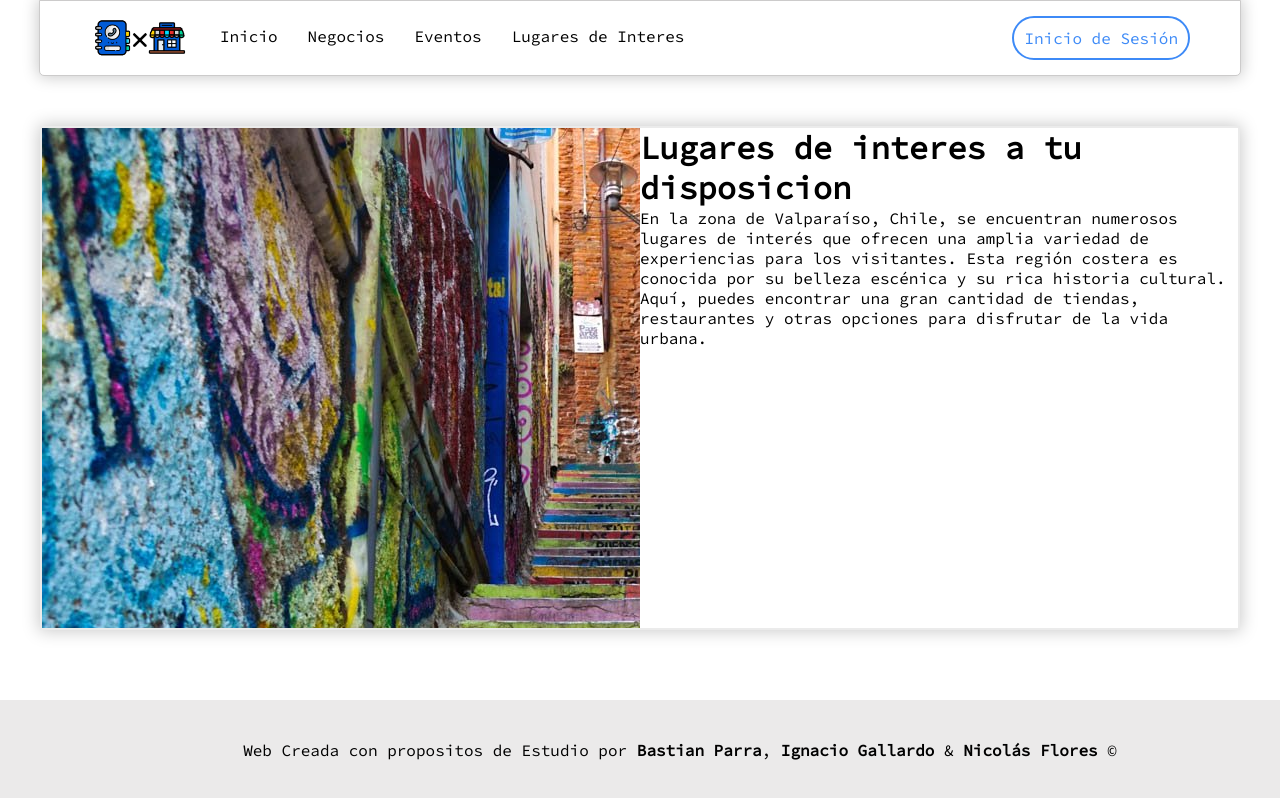
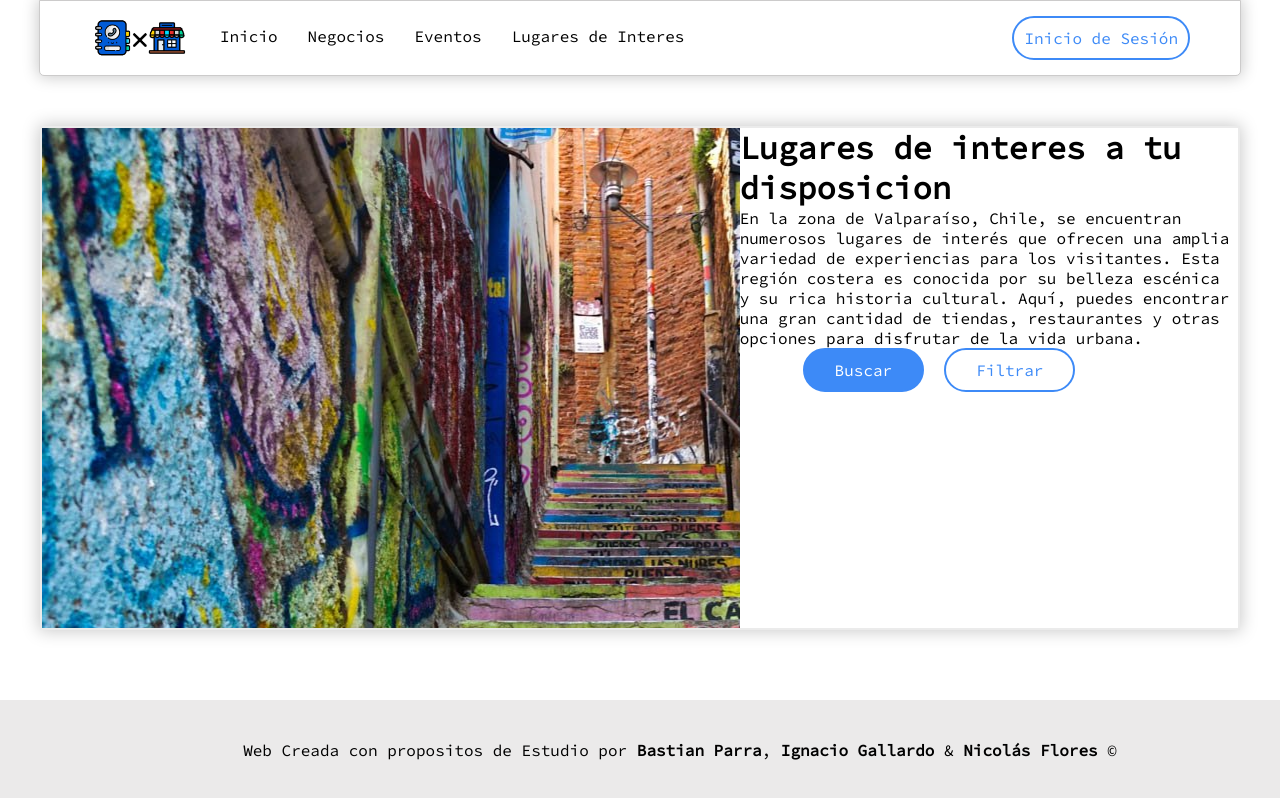
Before and after one commit to Bastian-Parra/proyecto-directorio, a React (Vite) app in the folder directorio-app/: page /lugares in a window 1280 px wide. Shown: the top 798 px of the page. Built offline with nearby package versions, Linux system fonts and the light colour scheme.

Commit message:
Texto + imagen y botones filtrar y buscar

```diff
--- a/directorio-app/src/components/Lugares.jsx
+++ b/directorio-app/src/components/Lugares.jsx
@@ -11,9 +11,14 @@ function Lugares() {
         <div className="contenedor-derecha">
           <h1>Lugares de interes a tu disposicion</h1>
           <p>{parrafoHeader}</p>
+          <div className="container-buttons">
+            <a id="btn-Buscar" href="/">Buscar</a>
+            <a id="btn-Filtrar"href="/">Filtrar</a>
+          </div>
+      </div>
         </div>
       </div>
-    </div>
+
  );
 }
 
--- a/directorio-app/src/styles/Lugares.css
+++ b/directorio-app/src/styles/Lugares.css
@@ -27,9 +27,49 @@
 .contenedor-izquierda {
     background-image: url('../assets/Lugaresimage.jpg');
     height: auto;
-    width: 600px;
+    width: 700px;
 }
 
 .contenedor-derecha {
-    width: 600px;
+    width: 500px;
 }
+
+.container-buttons {
+    height: flex;
+    width: 80%;
+    display: flex;
+    align-items: center; /* Centra horizontalmente */
+    justify-content: center; /* Centra verticalmente */
+}
+
+#btn-Buscar {
+    color: #fff;
+    background-color: var(--primaryColor);
+    margin-right: 20px;
+    text-decoration: none;
+    padding: 10px 30px 10px 30px;
+    border-radius: 50px;
+    border: 2px solid var(--primaryColor);
+}
+
+
+#btn-Buscar:hover {
+    color: var(--primaryColor);
+    background-color: #fff;
+    border: 2px solid var(--primaryColor);
+    transition: 0.5s;
+}
+#btn-Filtrar {
+    padding: 10px 30px 10px 30px;
+    text-decoration: none;
+    color: var(--primaryColor);
+    border-radius: 50px;
+    border: 2px solid var(--primaryColor);
+}
+
+#btn-Filtrar:hover {
+    color: #fff;
+    transition:0.5s;
+    background-color: var(--primaryColor);
+    border: 2px solid var(--primaryColor);
+}
```
